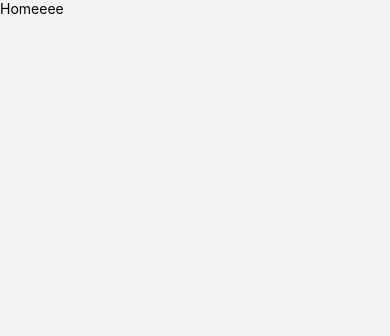
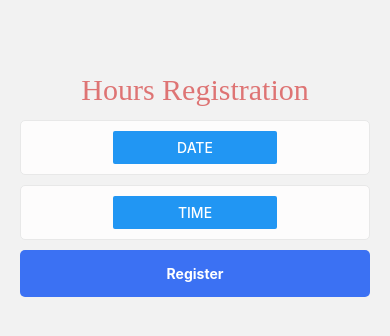
Before and after one commit to jsolano0112/App-react-native, a React Native app: screen /Home in a window 390 px wide. Shown: the top 336 px of the page. Built offline with nearby package versions, Linux system fonts and the light colour scheme.

Commit message:
Time and date entry

```diff
--- a/App.tsx
+++ b/App.tsx
@@ -28,7 +28,7 @@ const App = () => {
 const styles = StyleSheet.create({
   root: {
     flex: 1,
-    backgroundColor: 'white',
+    backgroundColor: '#FDFCFC',
   }
 });
 
--- a/package.json
+++ b/package.json
@@ -16,7 +16,8 @@
     "react-hook-form": "^7.45.4",
     "react-native": "0.72.3",
     "react-native-safe-area-context": "^4.7.1",
-    "react-native-screens": "^3.24.0"
+    "react-native-screens": "^3.24.0",
+    "@react-native-community/datetimepicker": "7.2.0"
   },
   "devDependencies": {
     "@babel/core": "^7.20.0",
--- /dev/null
+++ b/src/components/CustomInputDate/CustomInputDate.js
@@ -0,0 +1,75 @@
+import React, { useState } from "react";
+import { View, StyleSheet, Text, Platform, Button } from 'react-native'
+import { Controller } from 'react-hook-form';
+import DateTimePicker from '@react-native-community/datetimepicker';
+
+const CustomInputDate = ({ control, name, rules = {}, placeholder, secureTextEntry, }) => {
+    const [date, setDate] = useState(new Date());
+    const [mode, setMode] = useState('date');
+    const [show, setShow] = useState(false);
+    const [text, setText] = useState('');
+
+    const onChange = (event, selectedDate) => {
+        const currentDate = selectedDate || date;
+        setShow(Platform.OS === 'ios');
+        setDate(currentDate);
+
+        let tempDate = new Date(currentDate);
+        let fDate = 'Date: ' + tempDate.getDate() + '/' + (tempDate.getMonth() + 1) + '/' + tempDate.getFullYear();
+        setText(fDate)
+
+        console.log(fDate + ' (' + fTime + ')')
+    }
+
+    const showMode = (currentMode) => {
+        setShow(true);
+        setMode(currentMode);
+    }
+
+    return (
+        <View style={styles.container}>
+           <View style={{ margin: 10, width: '50%' }}>
+                <Button title="Date" onPress={() => showMode('date')} />
+            </View>
+            <Text style={{fontSize: 15}}>{text}</Text>
+
+            {show && (
+                <DateTimePicker
+                    testID="dateTimePicker"
+                    value={date}
+                    mode={mode}
+                    is24Hour={true}
+                    display="default"
+                    onChange={onChange}
+                />)}
+        </View>
+    )
+};
+
+const styles = StyleSheet.create({
+    container: {
+        backgroundColor: '#FDFCFC',
+        width: '100%',
+        borderColor: '#e8e8e8',
+        borderWidth: 1,
+        borderRadius: 5,
+        paddingHorizontal: 10,
+        marginVertical: 5,
+        alignItems: 'center',
+    },
+    label: {
+        backgroundColor: "#e8e8e8",
+        width: '100%',
+        borderRadius: 5,
+        fontWeight: 'bold',
+        fontSize: 20,
+        paddingHorizontal: 10,
+        marginVertical: 5,
+    },
+    input: {
+        fontWeight: 'bold',
+    }
+
+});
+
+export default CustomInputDate
--- /dev/null
+++ b/src/components/CustomInputDate/Index.js
@@ -0,0 +1 @@
+export {default} from './CustomInputDate';
--- /dev/null
+++ b/src/components/CustomInputHour/CustomInputHour.js
@@ -0,0 +1,74 @@
+import React, { useState } from "react";
+import { View, StyleSheet, Text, Platform, Button } from 'react-native'
+import { Controller } from 'react-hook-form';
+import DateTimePicker from '@react-native-community/datetimepicker';
+
+const CustomInputHour = ({ control, name, rules = {}, placeholder, secureTextEntry, }) => {
+    const [date, setDate] = useState(new Date());
+    const [mode, setMode] = useState('date');
+    const [show, setShow] = useState(false);
+    const [text, setText] = useState('');
+
+    const onChange = (event, selectedDate) => {
+        const currentDate = selectedDate || date;
+        setShow(Platform.OS === 'ios');
+        setDate(currentDate);
+
+        let tempDate = new Date(currentDate);
+        let fTime = ' Hours ' + tempDate.getHours() + ' | Minutes: ' + tempDate.getMinutes();
+        setText(fTime)
+
+        console.log(fDate + ' (' + fTime + ')')
+    }
+
+    const showMode = (currentMode) => {
+        setShow(true);
+        setMode(currentMode);
+    }
+
+    return (
+        <View style={styles.container}>
+            <View style={{ margin: 10, width: '50%' }}>
+                <Button title="Time" onPress={() => showMode('time')} />
+            </View>
+            <Text style={{fontSize: 15}}>{text}</Text>
+            {show && (
+                <DateTimePicker
+                    testID="dateTimePicker"
+                    value={date}
+                    mode={mode}
+                    is12Hour={true}
+                    display="default"
+                    onChange={onChange}
+                />)}
+        </View>
+    )
+};
+
+const styles = StyleSheet.create({
+    container: {
+        backgroundColor: '#FDFCFC',
+        width: '100%',
+        borderColor: '#e8e8e8',
+        borderWidth: 1,
+        borderRadius: 5,
+        paddingHorizontal: 10,
+        marginVertical: 5,
+        alignItems: 'center',
+    },
+    label: {
+        backgroundColor: "#e8e8e8",
+        width: '100%',
+        borderRadius: 5,
+        fontWeight: 'bold',
+        fontSize: 20,
+        paddingHorizontal: 10,
+        marginVertical: 5,
+    },
+    input: {
+        fontWeight: 'bold',
+    }
+
+});
+
+export default CustomInputHour
--- /dev/null
+++ b/src/components/CustomInputHour/Index.js
@@ -0,0 +1 @@
+export {default} from './CustomInputHour';
--- a/src/navigation/index.js
+++ b/src/navigation/index.js
@@ -4,7 +4,7 @@ import { View, Text } from 'react-native'
 import { createNativeStackNavigator } from '@react-navigation/native-stack';
 import SignInScreen from '../screens/SigInScreen/SignInScreen';
 import SignUpScreen from '../screens/SignUpScreen/SignUpScreen';
-import HomeScreen from '../screens/HomeScreen/Index';
+import HomeScreen from '../screens/HomeScreen/HomeScreen';
 
 const Stack = createNativeStackNavigator();
 const Navigation = () => {
--- /dev/null
+++ b/src/screens/HomeScreen/HomeScreen.js
@@ -0,0 +1,48 @@
+import React from 'react'
+import { View, Text, StyleSheet } from 'react-native'
+import CustomInputDate from '../../components/CustomInputDate/CustomInputDate';
+import CustomInputHour from '../../components/CustomInputHour/CustomInputHour';
+import { useForm } from 'react-hook-form';
+import CustomButton from '../../components/CustomButton/CustomButton';
+
+const HomeScreen = () => {
+    const { control,
+        handleSubmit,
+    } = useForm();
+    return (
+        <View style={styles.root}>
+            <Text style={styles.title}>Hours Registration</Text>
+
+            <CustomInputDate
+                control={control}
+            />
+            <CustomInputHour
+                control={control}
+            />
+
+            <CustomButton
+            text="Register"
+            // onPress={}
+            />
+
+        </View>
+    )
+}
+
+
+const styles = StyleSheet.create({
+    root: {
+        alignItems: 'center',
+        padding: 20,
+    },
+    title: {
+        fontFamily: 'Metric-Regular',
+        fontSize: 30,
+        lineHeight: 50,
+        paddingTop: 10,
+        marginTop: 35,
+        color: '#DE7474'
+    }
+});
+
+export default HomeScreen
--- a/src/screens/HomeScreen/Index.js
+++ b/src/screens/HomeScreen/Index.js
@@ -1,12 +1 @@
-import React from 'react'
-import { View, Text } from 'react-native'
-
-const Index = () => {
-    return (
-        <View>
-          <Text>Homeeee</Text>
-        </View>
-    )
-}
-
-export default Index
+export {default} from './HomeScreen'
```
Also changed, not shown: 1 other file (tests, documents, lock files or other folders).
